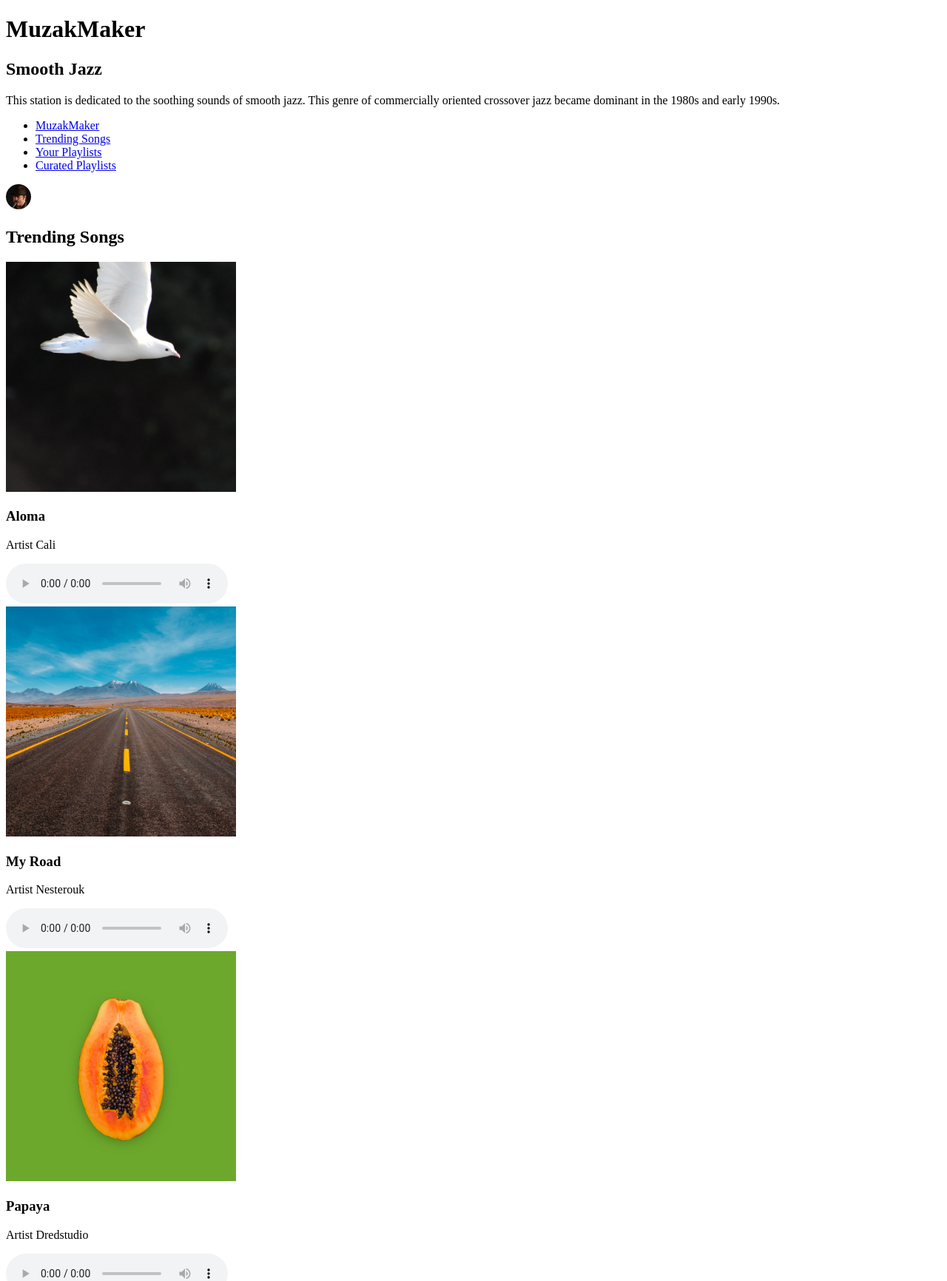
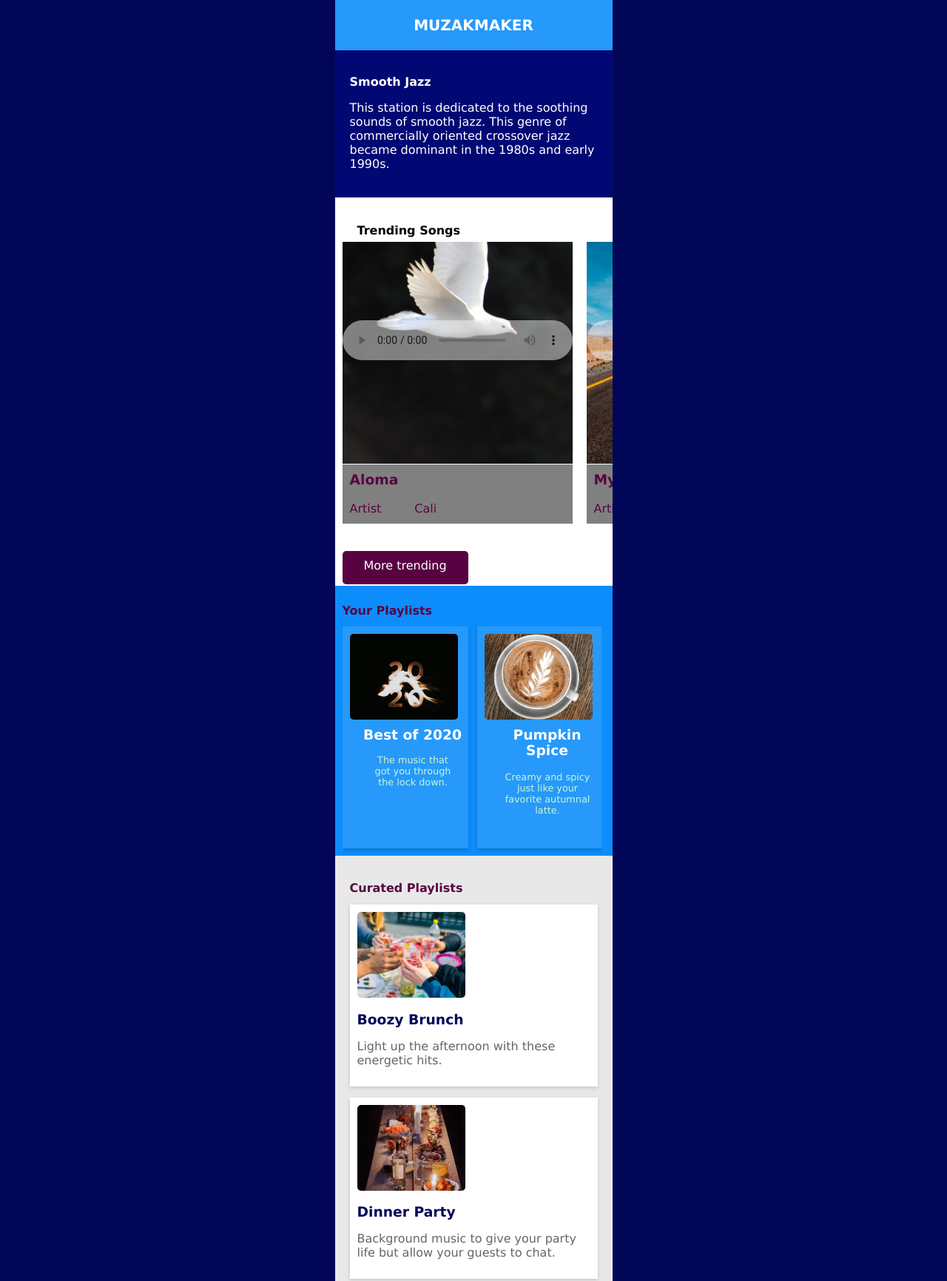
Before and after one commit to dlpressl/streamingmedia, a plain HTML site: page index.html in a window 1280 px wide. Shown: the top 1732 px of the page at 74% size. Drawn offline with Linux system fonts and the light colour scheme.

Commit message:
added some css

```diff
--- a/index.html
+++ b/index.html
@@ -22,108 +22,155 @@
         <nav>
             <ul>
                 <li><a href="#station">MuzakMaker</a></li>
-                <li><a href="#trending">Trending Songs</a></li>
-                <li><a href="#playlists">Your Playlists</a></li>
-                <li><a href="#curated">Curated Playlists</a></li>
+                <li><a href="#trending">Trending <br />Songs</a></li>
+                <li><a href="#playlists">Your <br />Playlists</a></li>
+                <li><a href="#curated">Curated <br />Playlists</a></li>
+                <li><a href="user"> <img src="images/duke-silver.png" alt="user profile picture"></a></li>
             </ul>
-            <img src="images/duke-silver.png" alt="Duke Silver" id="brand-logo">
+
         </nav>
-
-
 
         <section id="trending">
             <h2>Trending Songs</h2>
-            <article class="song">
+            <div class="scroll">
+                <section class="song">
+                    <figure>
                         <img src="images/aloma-cover.png" alt="Aloma by Artist Cali">
+                        <figcaption>
                             <h3>Aloma</h3>
-                <p>Artist Cali</p>
+                            <dl>
+                                <dt>Artist</dt>
+                                <dd>Cali</dd>
+                            </dl>
+                        </figcaption>
+                    </figure>
                     <audio src="audio/aloma.mp3" controls></audio>
-            </article>
-            <article class="song">
+                </section>
+
+                <section class="song">
+                    <figure>
                         <img src="images/my-road-cover.png" alt="My Road by Artist Nesterouk">
+                        <figcaption>
                             <h3>My Road</h3>
-                <p>Artist Nesterouk</p>
+                            <dl>
+                                <dt>Artist</dt>
+                                <dd>Nesterouk</dd>
+                            </dl>
+                        </figcaption>
+                    </figure>
                     <audio src="audio/my-road.mp3" controls></audio>
-            </article>
-            <article class="song">
+                </section>
+
+                <section class="song">
+                    <figure>
                         <img src="images/papaya-cover.png" alt="Papaya by Artist Dredstudio">
+                        <figcaption>
                             <h3>Papaya</h3>
-                <p>Artist Dredstudio</p>
+                            <dl>
+                                <dt>Artist</dt>
+                                <dd>Dredstudio</dd>
+                            </dl>
+                        </figcaption>
+                    </figure>
                     <audio src="audio/papaya.mp3" controls></audio>
-            </article>
-            <article class="song">
+                </section>
+
+                <section class="song">
+                    <figure>
                         <img src="images/smoothies-cover.png" alt="Smoothies by Artist Black Rhomb">
+                        <figcaption>
                             <h3>Smoothies</h3>
-                <p>Artist Black Rhomb</p>
+                            <dl>
+                                <dt>Artist</dt>
+                                <dd>Black Rhomb</dd>
+                            </dl>
+                        </figcaption>
+                    </figure>
                     <audio src="audio/smoothies.mp3" controls></audio>
-            </article>
-            <article class="song">
+                </section>
+
+                <section class="song">
+                    <figure>
                         <img src="images/successful-performance-cover.png" alt="Successful Performance by Artist Ricky Bombino">
+                        <figcaption>
                             <h3>Successful Performance</h3>
-                <p>Artist Ricky Bombino</p>
+                            <dl>
+                                <dt>Artist</dt>
+                                <dd>Ricky Bombino</dd>
+                            </dl>
+                        </figcaption>
+                    </figure>
                     <audio src="audio/successful-performance.mp3" controls></audio>
-            </article>
-            <a href="#more-trending">More trending</a>
+                </section>
+            </div>
         </section>
 
 
-        <section id="playlists">
+        <section id="your-playlists">
+            <a href="#more-trending" class="more">More trending</a>
             <h2>Your Playlists</h2>
-            <article class="playlist">
+            <div class="scroll">
+
+                <section class="playlist">
                     <img src="images/best-of-2020-cover.png" alt="Best of 2020">
                     <h3>Best of 2020</h3>
                     <p>The music that got you through the lock down.</p>
-            </article>
-            <article class="playlist">
+                </section>
+
+                <section class="playlist">
                     <img src="images/pumpkin-spice-cover.png" alt="Pumpkin Spice">
                     <h3>Pumpkin Spice</h3>
                     <p>Creamy and spicy just like your favorite autumnal latte.</p>
-            </article>
-            <article class="playlist">
+                </section>
+
+                <section class="playlist">
                     <img src="images/quiet-storm-cover.png" alt="Quiet Storm">
                     <h3>Quiet Storm</h3>
                     <p>Slow tempos and relaxed rhythms.</p>
-            </article>
-            <article class="playlist">
+                </section>
+
+                <section class="playlist">
                     <img src="images/smooth-jazz-cover.png" alt="Smooth Jazz">
                     <h3>Smooth Jazz</h3>
                     <p>The pioneers of smooth jazz.</p>
-            </article>
-            <article class="playlist">
+                </section>
+
+                <section class="playlist">
                     <img src="images/smooth-study-cover.png" alt="Smooth Study">
                     <h3>Smooth Study</h3>
                     <p>Background music to keep you going while you study.</p>
-            </article>
-            <a href="#all-playlists">All your playlists</a>
+                </section>
+
+            </div>
         </section>
 
         <section id="curated">
             <h2>Curated Playlists</h2>
-            <article class="playlist">
+            <section class="playlist">
                 <img src="images/boozy-brunch-cover.png" alt="Boozy Brunch">
                 <h3>Boozy Brunch</h3>
                 <p>Light up the afternoon with these energetic hits.</p>
-            </article>
-            <article class="playlist">
+            </section>
+            <section class="playlist">
                 <img src="images/dinner-party-cover.png" alt="Dinner Party">
                 <h3>Dinner Party</h3>
                 <p>Background music to give your party life but allow your guests to chat.</p>
-            </article>
-            <article class="playlist">
+            </section>
+            <section class="playlist">
                 <img src="images/mellow-cover.png" alt="Mellow">
                 <h3>Mellow</h3>
                 <p>Relax after a stressful day with this collection of extra smooth jazz.</p>
-            </article>
-            <article class="playlist">
+            </section>
+            <section class="playlist">
                 <img src="images/jazz-chill-cover.png" alt="Jazz and Chill">
                 <h3>Jazz and Chill</h3>
                 <p>Set the mood with these silky sounds.</p>
-            </article>
-            <article class="playlist">
+            </section>
+            <section class="playlist">
                 <img src="images/smooth-saxophone-cover.png" alt="Jazz Saxophone">
                 <h3>Jazz Saxophone</h3>
                 <p>The greatest collection of your sax favorites.</p>
-            </article>
+            </section>
             <a href="#more-curated">More curated</a>
         </section>
     </main>
--- a/styles.css
+++ b/styles.css
@@ -0,0 +1,472 @@
+
+html {
+    background-color: #020659;
+    font-family: Verdana, Geneva, Tahoma, sans-serif;
+
+}
+
+body {
+    margin: 0 auto;
+    color: #ffffff;
+    display: grid;
+    width: 100%;
+    max-width: 375px;
+
+}
+
+header {
+    background-color: #2699fb;
+    text-align: center;
+    border: 2px solid #2699fb;
+}
+
+h1 {
+    font-size: 1.25em;
+    margin: 0;
+    padding: 20px 0;
+    color: #ffffff;
+    text-transform: uppercase;
+}
+
+
+main {
+    background-color: #ffffff;
+    color: #000000;
+}
+
+section#station {
+    padding: 20px;
+    background-color: #020873;
+    color: #ffffff;
+}
+
+h2 {
+    font-size: 1em;
+}
+
+p {
+    font-size: 1em;
+}
+
+
+
+/*Navigation*/
+
+nav {
+    background-color: #020659;
+    color: #ffffff;
+    padding: 10px 0;
+    display: flex;
+    justify-content: space-between;
+    align-items: center;
+    display: none;
+}
+
+nav ul {
+    list-style: none;
+    padding: 0;
+    display: flex;
+    max-height: 0;
+    overflow: hidden;
+    transition: max-height .2s ease-out;
+
+}
+
+nav li {
+    margin: 0 10px;
+
+}
+
+nav a {
+    color: #ffffff;
+    text-decoration: none;
+}
+
+
+
+
+
+
+label {
+    cursor: pointer;
+    display: inline-block;
+    padding: 28px 20px;
+    position: relative;
+    user-select: none;
+}
+
+label span {
+    background-color: #ffffff;
+    display: block;
+    height: 2px;
+    position: relative;
+    transition: background-color .2s ease-out;
+    width: 18px;
+}
+
+label span:before, label span:after {
+    background: #ffffff;
+    content: '';
+    display: block;
+    height: 100%;
+    position: absolute;
+    transition: all .2s ease-out;
+    width: 100%;
+}
+
+label span:before {
+    top: 5px;
+}
+
+label span:after {
+    top: -5px;
+}
+
+
+
+
+
+input[type="checkbox"] {
+    display: none;
+}
+
+input[type="checkbox"]:checked ~ ul {
+    max-height: 500px;
+}
+
+input[type="checkbox"]:checked ~ label span {
+    background: transparent;
+}
+
+input[type="checkbox"]:checked ~ label span:before {
+    transform: rotate(-45deg);
+}
+
+input[type="checkbox"]:checked ~ label span:after {
+    transform: rotate(45deg);
+}
+
+@media screen and (min-width: 834px) {
+    nav ul {
+        max-height: none;
+        overflow: visible;
+        display: grid;
+        grid-template-columns: repeat(4, 1fr);
+        position: absolute;
+        top: 0;
+    }
+
+    label, label span, input[type="checkbox"] {
+        display: none;
+    }
+}
+
+
+
+
+/*trending playlist*/
+#trending {
+    display: grid;
+    grid-template-columns: repeat(5, 1fr);
+    position: relative;
+    height: 525px;
+    width: 100%;
+    max-width: 375px;
+    background-color: #ffffff;
+}
+
+#trending h2 {
+    width: 200px;
+    margin-top: 35px;
+    margin-left: 30px;
+}
+
+#trending .scroll {
+    display: flex;
+    overflow-x: auto;
+    overflow-y: hidden;
+    position: absolute;
+    top: 5px;
+    height: 460px;
+    width: 100%;
+}
+
+#trending section.song {
+  position: relative;
+  top: 55px;
+  right: -10px;
+  width: calc(375px - 45px);
+  flex-shrink: 0;
+}
+
+#trending img {
+    width: 311px;
+    max-width: 311px;
+    height: 300px;
+    margin-right: 2px;
+    margin-bottom: -12px;
+
+}
+#trending h3 {
+      position: relative;
+      top: -10px;
+      left: 0;
+      background-color: gray;
+      padding: 10px;
+}
+
+
+#trending figure {
+    background-size: 100%;
+    margin: 0;
+
+}
+
+ #trending figcaption {
+    background-color: gray;
+    color: #590242;
+   width: 311px;
+   height: 70px;
+}
+
+dl {
+    display: flex;
+
+    position: relative;
+    top: -20px;
+    left: 10px;
+}
+
+dt {
+    padding-right: 5px;
+}
+
+#trending audio {
+ position: relative;
+ bottom: 275px;
+ left: 0;
+ margin: 0 auto;
+ opacity: 0.5;
+ width: 311px;
+ max-width: 311px;
+}
+
+.more {
+    text-decoration: none;
+    background-color: #590242;
+    color: #ffffff;
+    border-radius: 5px;
+    padding: 10px;
+    width: 150px;
+    height: 25px;
+    display: block;
+    text-align: center;
+    margin: 10px 0 10px 10px;
+    position: absolute;
+    top: -57px;
+    z-index: 1;
+
+}
+
+.more:hover {
+    background-color: yellow;
+    color: red;
+}
+
+/* end of trending playlist*/
+
+
+
+
+/*  scrollbar for #trending */
+#trending ::-webkit-scrollbar {
+    width: 6px;
+
+}
+
+#trending ::-webkit-scrollbar-track {
+    background-color: #e666d1;
+
+}
+
+#trending ::-webkit-scrollbar-thumb {
+    background-color: #020659;
+}
+
+#trending ::-webkit-scrollbar-thumb:hover {
+    background-color: #590242;
+}
+
+/*end of scrollbar for #trending */
+
+
+
+
+/*Your playlist*/
+
+#your-playlists {
+    display: grid;
+    grid-template-columns: repeat(5, 1fr);
+    background-color: #0d8dfb;
+    padding: 10px;
+    position: relative;
+    height: 345px;
+    width: 100%;
+    max-width: 355px;
+
+}
+
+#your-playlists h2 {
+    color: #590242;
+    width: 200px;
+
+}
+
+#your-playlists .scroll {
+   display: flex;
+    overflow-x: auto;
+    overflow-y: hidden;
+    position: absolute;
+    position: relative;
+  top: 45px;
+  right: 200px;
+  width: 350px;
+  height: 325px;
+  flex-shrink: 0;
+    text-align: center;
+}
+
+#your-playlists .playlist {
+    background-color: #2699fb;
+    margin-bottom: 5px;
+    margin-right: 12px;
+    box-shadow: 0 2px 5px rgba(0,0,0,0.2);
+    transition: transform 0.2s;
+    padding: 10px;
+   height: 280px;
+   width: 150px;
+   max-width: 350px;
+
+}
+
+#your-playlists .playlist:hover {
+    transform: translateY(-5px);
+}
+
+#your-playlists img {
+    width: 146px;
+    max-width: 100%;
+    display: block;
+}
+
+#your-playlists h3 {
+    margin: 10px;
+    color: #ffffff;
+    width: 150px;
+    text-align: center;
+}
+
+#your-playlists p {
+    margin: 0 10px 10px 10px;
+    color: #cef5cd;
+    text-align: center;
+    width: 150px;
+    scale: 0.8;
+}
+
+
+
+
+
+/*  scrollbar for #your-playlists */
+#your-playlists ::-webkit-scrollbar {
+    width: 6px;
+
+}
+
+#your-playlists::-webkit-scrollbar-track {
+    background-color: #e666d1;
+
+}
+
+#your-playlists ::-webkit-scrollbar-thumb {
+    background-color: #020659;
+}
+
+#your-playlists ::-webkit-scrollbar-thumb:hover {
+    background-color: #590242;
+}
+
+/*end of scrollbar for #trending */
+
+
+
+
+
+
+/* end of your playlist*/
+
+
+
+
+
+/*curated playlist*/
+
+#curated {
+    background-color: #e8e8e8;
+    padding: 20px;
+}
+
+#curated h2 {
+    color: #590242;;
+}
+
+#curated .playlist {
+    background-color: #ffffff;
+    margin-bottom: 15px;
+    box-shadow: 0 2px 5px rgba(0,0,0,0.15);
+    padding: 10px;
+}
+
+#curated img {
+    max-width: 100%;
+    display: block;
+    margin-bottom: 10px;
+}
+
+#curated h3 {
+    color: #020659;
+    margin-bottom: 5px;
+}
+
+#curated p {
+    color: #666;
+}
+
+#curated a {
+    display: block;
+    background-color: #590242;;
+    color: #ffffff;
+    text-decoration: none;
+    padding: 10px;
+    text-align: center;
+    margin-top: 10px;
+}
+
+/* End of curated playlist*/
+
+
+
+/*Footer*/
+
+footer {
+    background-color: #020659;
+    color: #ffffff;
+    padding: 20px 0;
+    text-align: center;
+}
+
+footer p {
+    margin: 0;
+    font-size: .75em;
+}
```
Also changed, not shown: 1 other file. Lines whose indentation alone changed are shown as unchanged.
